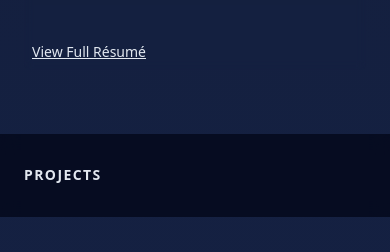
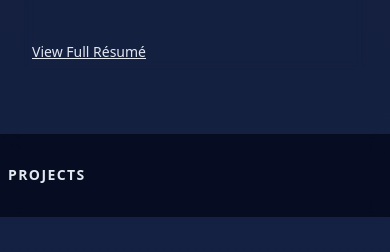
Before and after one commit to marywebby/vite-portfolio, a React (Vite) app: page / in a window 390 px wide. Shown: the part 4080-4332 px from the top of the page. Built offline with nearby package versions, Linux system fonts and the light colour scheme.

Commit message:
shift projects over in mobile

```diff
--- a/src/components/Projects.jsx
+++ b/src/components/Projects.jsx
@@ -20,7 +20,7 @@
 const Projects = () => {
   return (
     <section id="projects" className="mb-16 scroll-mt-16 md:mb-24 lg:mb-36 lg:scroll-mt-24" aria-label="Selected projects">
-      <div className="sticky top-0 z-20 -mx-6 mb-4 w-screen bg-slate-950/75 px-6 py-5 backdrop-blur md:-mx-12 md:px-12 lg:sr-only lg:relative lg:top-auto lg:mx-auto lg:w-full lg:px-0 lg:py-0 lg:opacity-0">
+      <div className="sticky top-0 z-20 -mx-10 mb-4 w-screen bg-slate-950/75 px-6 py-5 backdrop-blur md:-mx-12 md:px-12 lg:sr-only lg:relative lg:top-auto lg:mx-auto lg:w-full lg:px-0 lg:py-0 lg:opacity-0">
         <h2 className="text-sm font-bold uppercase tracking-widest text-slate-200 lg:sr-only">Projects</h2>
       </div>
 
```
